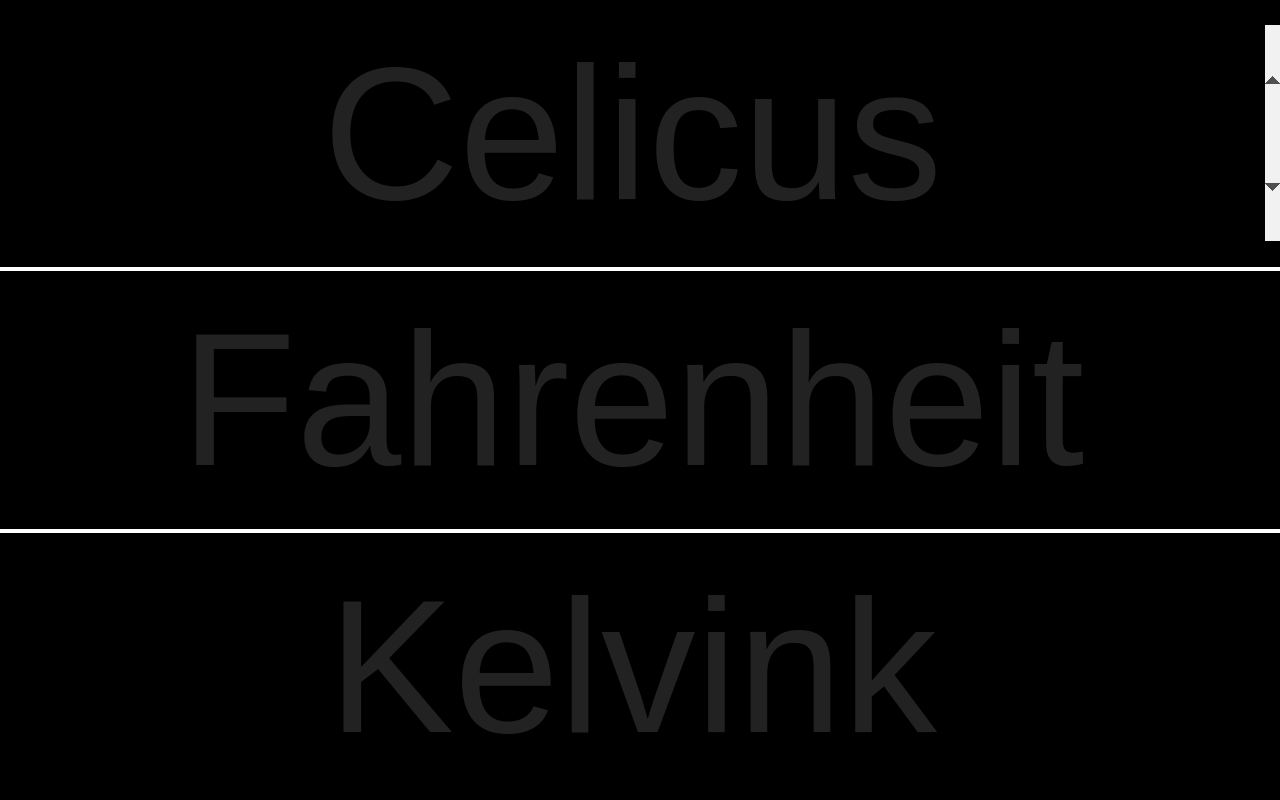
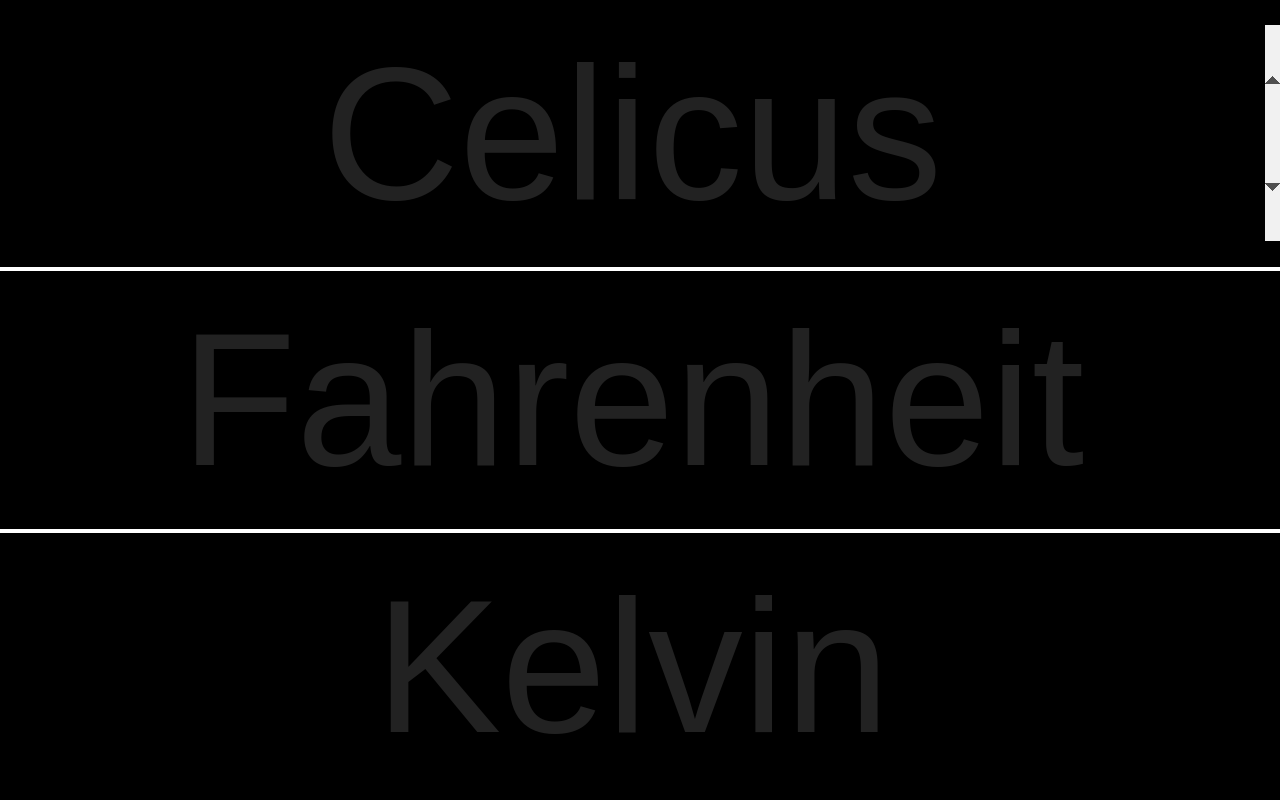
Before and after one commit to beellz/temperature-change, a plain HTML site: page index.html in a window 1280 px wide. Drawn offline with Linux system fonts and the light colour scheme.

Commit message:
removed exrta k from the word kelvin

```diff
--- a/index.html
+++ b/index.html
@@ -15,7 +15,7 @@
     </div>
 
     <div id="kelvin">
-        <input type="number" placeholder="Kelvink">
+        <input type="number" placeholder="Kelvin">
     </div>
     <script src="app.js"></script>
 </body>
```
